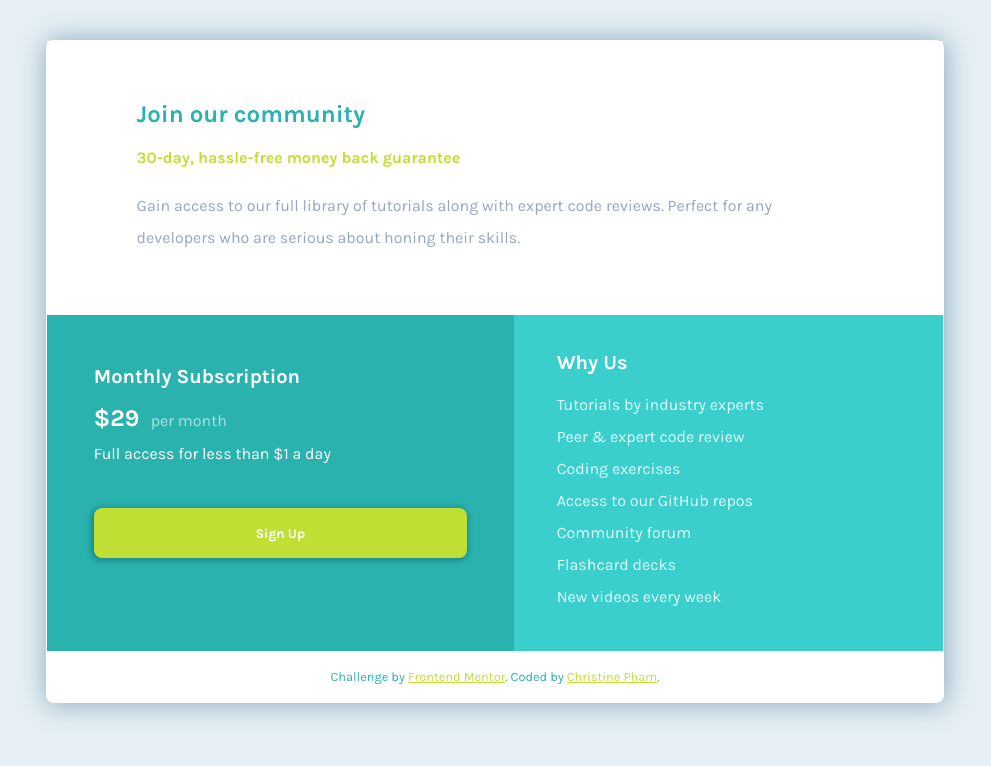
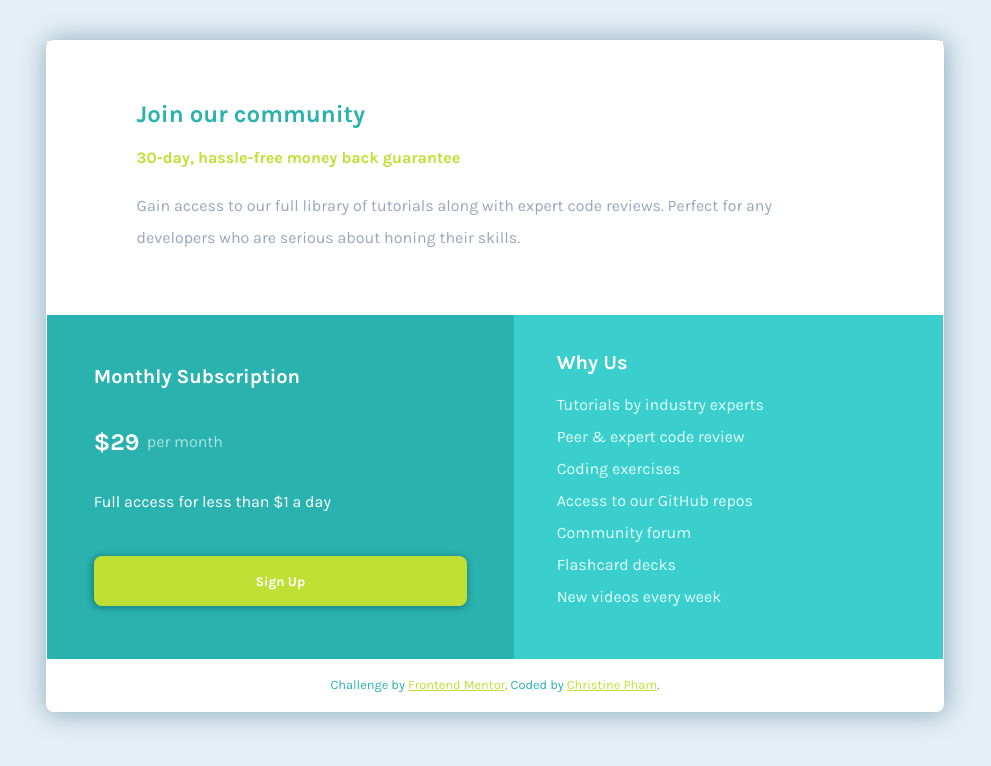
Before and after one commit to ChristineCPham/single-price-grid, a plain HTML site: page index.html in a window 1280 px wide. Shown: the whole page, without its empty margins (145-1136 px from the left). Drawn offline with Linux system fonts and the light colour scheme.

Commit message:
Fixed layout of CTA section

```diff
--- a/css/style.css
+++ b/css/style.css
@@ -59,20 +59,27 @@ h1 {
     margin: 5% auto 2.5%;
 }
 
-.subscription-cost {
+.cta .subscription-cost {
+    display: flex;
+    flex-direction: row;
+    justify-content: flex-start;
+    align-items: center;
+    gap: 2%;
+}
+
+.cta .cost {
+    color: white;
+    font-weight: 700;
+    font-size: 1.5rem;
+    text-align: left;
+}
+
+.subscription-cost p {
     color: hsl(179, 52%, 78%);
-    margin: 1% auto 0.5%;
 }
 
 .cta p {
     line-height: 1;
-}
-
-.cost {
-    color: white;
-    font-weight: 700;
-    font-size: 1.5rem;
-    margin: auto 2% auto auto;
 }
 
 .cta-button {
--- a/index.html
+++ b/index.html
@@ -28,7 +28,11 @@
 
     <div class="cta">
       <h2>Monthly Subscription</h2>
-      <p class="subscription-cost"><span class="cost">&dollar;29</span> per month</p>
+      <div class="subscription-cost">
+        <p class="cost">&dollar;29</p>
+        <p>per month</p>
+      </div>
+
       <p>Full access for less than &dollar;1 a day</p>
       <button type="button" class="cta-button">Sign Up</button>
     </div>
```
